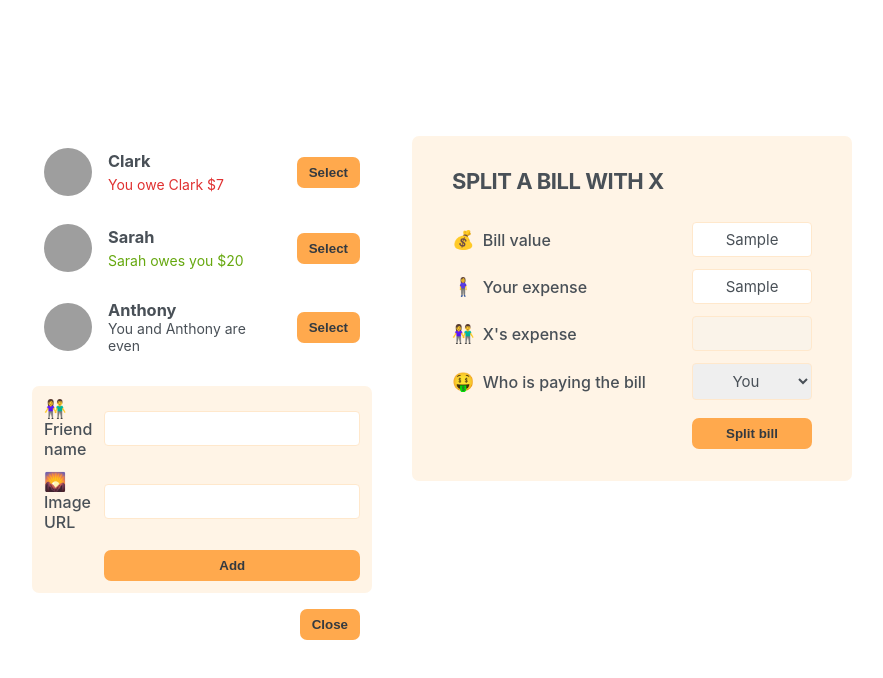
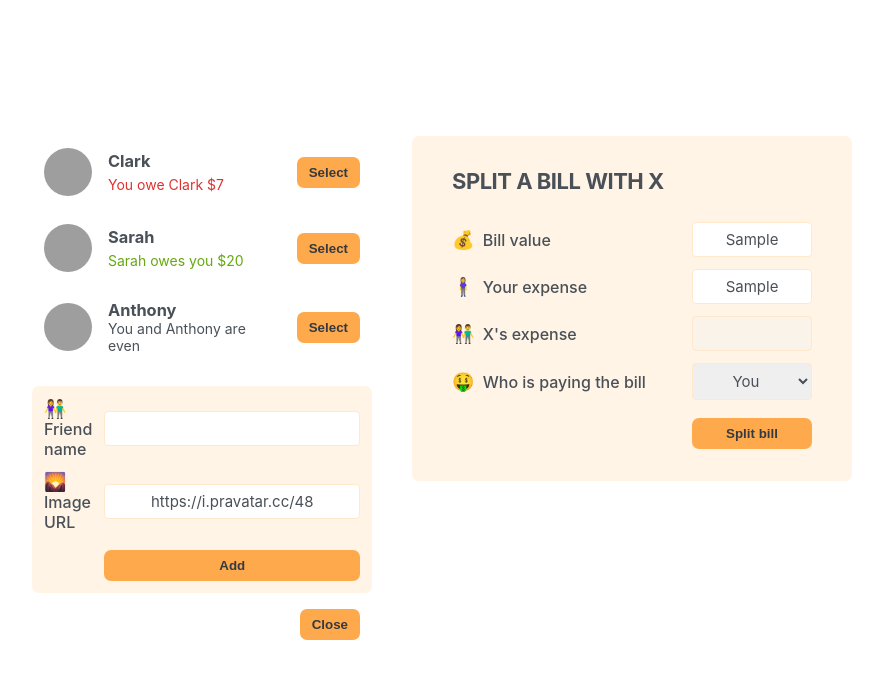
Before and after one commit to lemonteaau/Eat-n-Split, a React (Create React App) app: page / in a window 1280 px wide. Both pictures are taken after typing "Sample", "Sample" into the empty fields and a click on the button "Add friend". Shown: the top 678 px of the page, without its empty margins (198-1081 px from the left). Built offline with nearby package versions, Linux system fonts and the light colour scheme; grey boxes are pictures that could not be loaded.

Commit message:
Update AddFriend function

```diff
--- a/src/App.js
+++ b/src/App.js
@@ -30,17 +30,22 @@
 }
 
 export default function App() {
+  const [friends, setFriends] = useState(initialFriends);
   const [showAddFriend, setShowAddFriend] = useState(false);
 
   function handleShowAddFriend() {
     setShowAddFriend((show) => !show);
   }
 
+  function handleAddFriend(newFriend) {
+    setFriends((friends) => [...friends, newFriend]);
+  }
+
   return (
     <div className="app">
       <div className="sidebar">
-        <FriendsList />
-        {showAddFriend && <FormAddFriend />}
+        <FriendsList friends={friends} />
+        {showAddFriend && <FormAddFriend onAddFriend={handleAddFriend} />}
         <Button onClick={handleShowAddFriend}>
           {showAddFriend ? "Close" : "Add friend"}
         </Button>
@@ -50,10 +55,10 @@
   );
 }
 
-function FriendsList() {
+function FriendsList({ friends }) {
   return (
     <ul>
-      {initialFriends.map((friend) => (
+      {friends.map((friend) => (
         <Friend friend={friend} key={friend.id} />
       ))}
     </ul>
@@ -84,15 +89,47 @@
   );
 }
 
-function FormAddFriend() {
+function FormAddFriend({ onAddFriend }) {
+  const [name, setName] = useState("");
+  const [image, setImage] = useState("https://i.pravatar.cc/48");
+
+  function handleSubmit(e) {
+    e.preventDefault();
+
+    if (!name || !image) {
+      return;
+    }
+
+    const id = crypto.randomUUID();
+    const newFriend = {
+      id,
+      name,
+      image: `${image}?=${id}`,
+      balance: 0,
+    };
+
+    onAddFriend(newFriend);
+
+    setName("");
+    setImage("https://i.pravatar.cc/48");
+  }
+
   return (
     <>
-      <form className="form-add-friend">
+      <form className="form-add-friend" onSubmit={handleSubmit}>
         <label>👫 Friend name</label>
-        <input type="text" />
+        <input
+          type="text"
+          value={name}
+          onChange={(e) => setName(e.target.value)}
+        />
 
         <label>🌄 Image URL</label>
-        <input type="text" />
+        <input
+          type="text"
+          value={image}
+          onChange={(e) => setImage(e.target.value)}
+        />
 
         <Button>Add</Button>
       </form>
```
